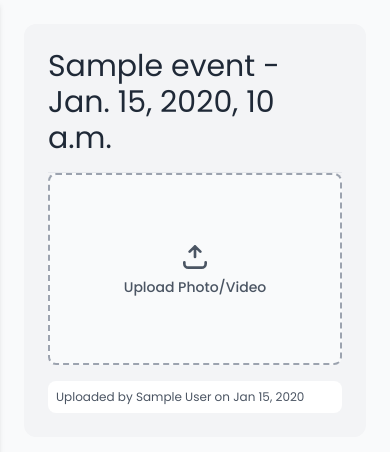
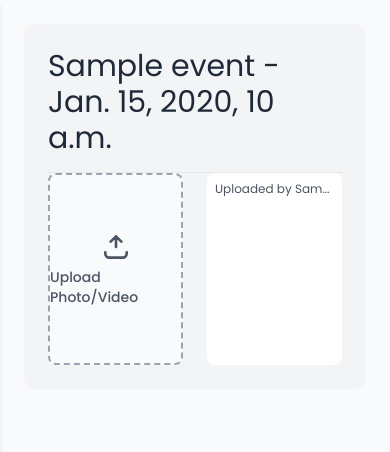
Before and after one commit to othnieladventurer/eventsharer, a Django app: template eventsharer_admin/templates/eventsharer_admin/album_detail.html in a window 390 px wide. Shown: the top 452 px of the page. Run offline with Django 3.2, Linux system fonts and the light colour scheme; the template is opened without the code that fills it: most values are stand-ins (such as "Sample title", 1, 10 or a date in 2020); some libraries are stand-ins or nearby versions.

Commit message:
Updating detail page pictures

```diff
--- a/eventsharer_admin/templates/eventsharer_admin/album_detail.html
+++ b/eventsharer_admin/templates/eventsharer_admin/album_detail.html
@@ -43,7 +43,7 @@
         }
       </style>
 
-    <div class="grid grid-cols-1 sm:grid-cols-2 md:grid-cols-3 lg:grid-cols-4 gap-4">
+      <div class="grid grid-cols-2 sm:grid-cols-2 md:grid-cols-3 lg:grid-cols-4 gap-6">
 
         <!-- Upload Button -->
         {% if not show_invitee_form %}
@@ -61,7 +61,7 @@
         <div class="bg-white rounded-lg overflow-hidden relative group">
           {% if item.media_type == 'image' %}
           <a href="{{ item.file.url }}" class="glightbox">
-          <img src="{{ item.file.url }}" class="w-full h-48 object-cover" loading="lazy" />
+            <img src="{{ item.file.url }}" class="w-full h-60 object-cover" loading="lazy" />
           </a>
           {% elif item.media_type == 'video' %}
           <a href="{{ item.file.url }}" class="glightbox" data-type="video">
@@ -95,7 +95,6 @@
       </div>
 
     </section>
-
 
 
 
```
Also changed, not shown: media/event_media/pexels-wendywei-1190298.jpg (added), media/event_media/qr_bd554456-75f9-46e9-9322-80c5f5c38949.png (added), media/event_media/thumbnails/thumb_pexels-wendywei-1190298.jpg (added), media/event_media/thumbnails/thumb_qr_bd554456-75f9-46e9-9322-80c5f5c38949.png (added). Lines whose indentation alone changed are shown as unchanged.
